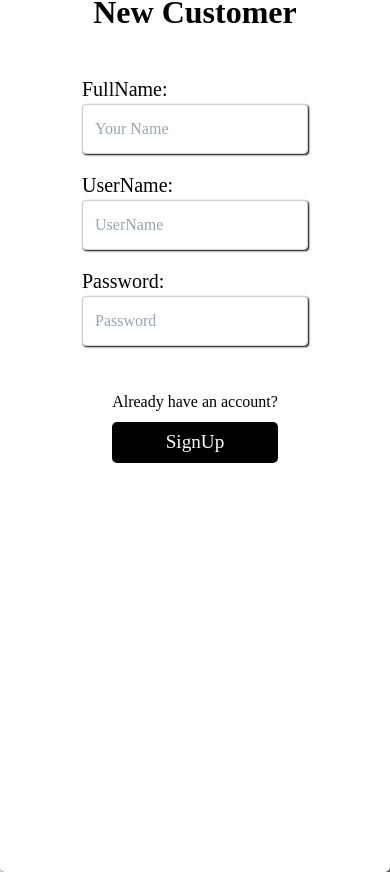
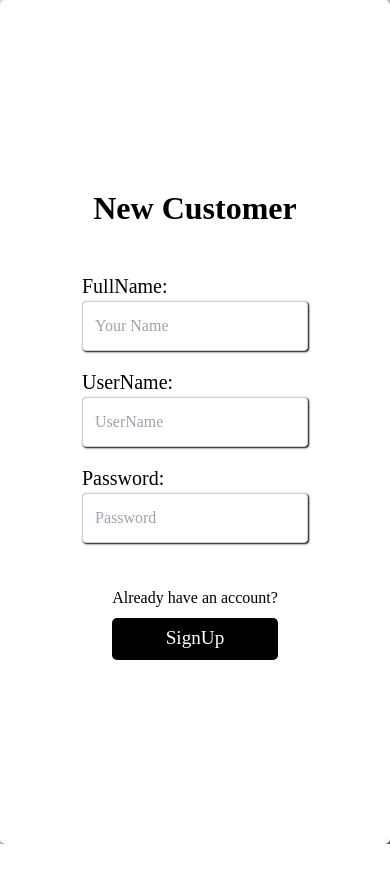
Before and after one commit to Yogeshwar-CM/Techno-Cart, a React (Vite) app in the folder client/: page /auth/customer in a window 390 px wide. After the commit the page ends 844 px from the top, so only its background shows below. Built offline with nearby package versions, Linux system fonts and the light colour scheme.

Commit message:
form responsiveness

```diff
--- a/client/src/Pages/Customerauth.jsx
+++ b/client/src/Pages/Customerauth.jsx
@@ -129,7 +129,7 @@ const Customerauth = () => {
       {isSignUp ? (
         <form
           onSubmit={handleSubmit}
-          className="bg-white w-[480px] h-[900px] rounded-[5px] box-shadow flex flex-col items-center py-4 px-8"
+          className="bg-white md:w-[480px] md:h-[900px] sm:w-full sm:h-full rounded-[5px] box-shadow md:flex md:flex-col md:items-center md:justify-normal sm:flex sm:flex-col sm:items-center sm:justify-center py-4 px-8"
         >
           <div className="mb-[1.2rem]">
             <h1 className="font-bold text-[2rem] mb-[1.2rem]">New Customer</h1>
@@ -183,7 +183,7 @@ const Customerauth = () => {
       ) : (
         <form
           onSubmit={handleSubmit}
-          className="bg-white w-[480px] h-[900px] rounded-[5px] box-shadow flex flex-col items-center py-4 px-8"
+          className="bg-white md:w-[480px] md:h-[900px] sm:w-full sm:h-full rounded-[5px] box-shadow md:flex md:flex-col md:items-center md:justify-center lg:justify-normal sm:flex sm:flex-col sm:items-center sm:justify-center py-4 px-8"
         >
           <div className="mb-[1.2rem]">
             <h1 className="font-bold text-[2rem] mb-[1.2rem]">
```
